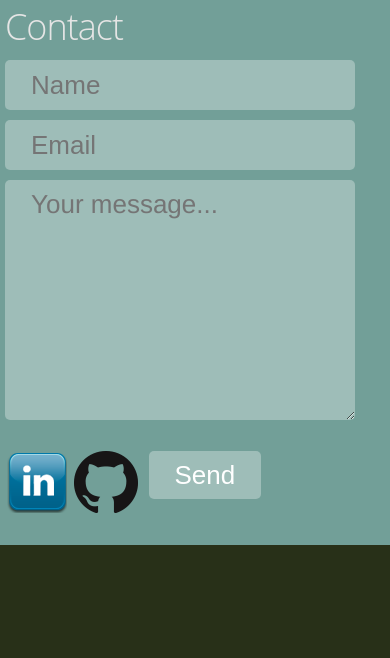
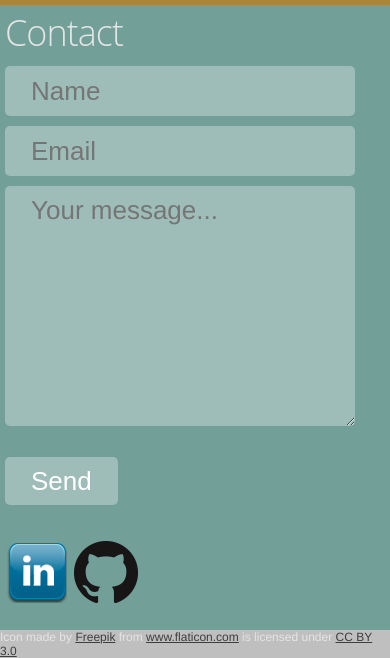
Before and after one commit to wittsparks/portfolio, a PHP site: page / in a window 390 px wide. Shown: the part 3958-4616 px from the top of the page. Before the commit the page ends 4503 px from the top, so only its background shows below. Run offline with PHP 8.4, Linux system fonts and the light colour scheme.

Commit message:
It all seems to be working

```diff
--- a/portfolio/css/portfolio.css
+++ b/portfolio/css/portfolio.css
@@ -348,6 +348,11 @@ label {
    padding-right:3%;
 }
 
+#form-result-div {
+   display:inline;
+   margin-left:10px;
+}
+
 /* for phones... */
 @media screen and (max-width: 700px) {
 
@@ -385,7 +390,8 @@ label {
    }
 
    .attribution {
-      font-size:60%;
+      font-size:80%;
+      padding:0;
    }
 
    .inner {
@@ -411,4 +417,11 @@ label {
       clear:both;
       float:left;
    }
+
+   #form-result-div {
+      clear:both;
+      font-size:80%;
+      margin-bottom:10px;
+      display:block;
+   }
 }
--- a/portfolio/index.html
+++ b/portfolio/index.html
@@ -3,8 +3,8 @@
 <head>
 <title>Witt Sparks | Software Engineer</title>
 
-<meta name = "keywords" content = "SMINT jQuery Plugin, SMINT, jQuery Plugin, One Page Website, Sticky Navigation" />
-<meta name = "description" content = "SMINT is a simple plugin for lovers of one page websites, which helps with sticky menus and page scrolling." />
+<meta name = "keywords" content = "Witt Sparks, Software, Software Engineer, Software Developer, PHP, JavaScript, C#, Databases, MySQL, Web Developer, Full Stack"/>
+<meta name = "description" content = "Witt Sparks is an experienced full-stack software developer">
 <meta name="viewport" content="width=device-width">
 
 <link href="css/portfolio.css" rel="stylesheet" type="text/css">
@@ -80,12 +80,14 @@ $(document).ready( function() {
          <br/>
             <ul class="bxslider">
                <li>
+                  <br/>
                   <blockquote>
                      Witt is an exceptional innovator who also has the rare ability to work within the confines of an existing architecture. He is a great communicator and consumate team mate. I am really glad he is on my team. With Witt you will always get honest and objective feedback. He delivers in every aspect of software engineering.
                   </blockquote>
                   <span class="attribution">- Ed Rotthoff - Director of Research Software Engineering, Biodesix</span>
                </li>
                <li>
+                  <br/>
                   <blockquote>
 Witt is able to work across a variety of roles in a project: from developer to project manager to client liaison. He can also execute all of these roles simultaneously, making him valuable for small team projects. Witt has a great attitude, and is a joy to have on a team.
                   </blockquote>
@@ -99,6 +101,7 @@ Witt is one of those exceptional people. He brings vision and new ideas to the t
 Energy Laboratory</span>
                </li>
                <li>
+                  <br/>
                   <blockquote>
 Witt was a student in classes I taught as part of the Engineering Management masters program at CU Boulder, including Management of R &amp; D. Witt showed a strong aptitude for the subject matter, and performed well on the numerous individual assignments and team projects that were a requirement of the program.
                   </blockquote>
@@ -208,7 +211,9 @@ Witt was a student in classes I taught as part of the Engineering Management mas
                   required ></textarea>
 
                <input type="submit" name="Send" id="sendBtn" value="Send" />
-               <span id="form_result" style="margin-left:10px;"></span>
+               <div id="form-result-div">
+               <span id="form_result"></span>
+               </div>
                <div class="social-icons">
                   <a href="https://www.linkedin.com/in/witts" target="_blank"><img src="images/linkedin.png"></a>
                   <a href="https://github.com/wittsparks" target="_blank"><img src="images/GitHub-Mark-64px.png"></a>
@@ -217,7 +222,7 @@ Witt was a student in classes I taught as part of the Engineering Management mas
          </form>
 		</div>
 	</div>
-
+<div>Icon made by <a href="http://www.freepik.com" title="Freepik">Freepik</a> from <a href="http://www.flaticon.com" title="Flaticon">www.flaticon.com</a> is licensed under <a href="http://creativecommons.org/licenses/by/3.0/" title="Creative Commons BY 3.0">CC BY 3.0</a></div>
 </div>
 
 </body>
```
Also changed, not shown: portfolio/smint-v3.0/js/jquery.smint.js.
